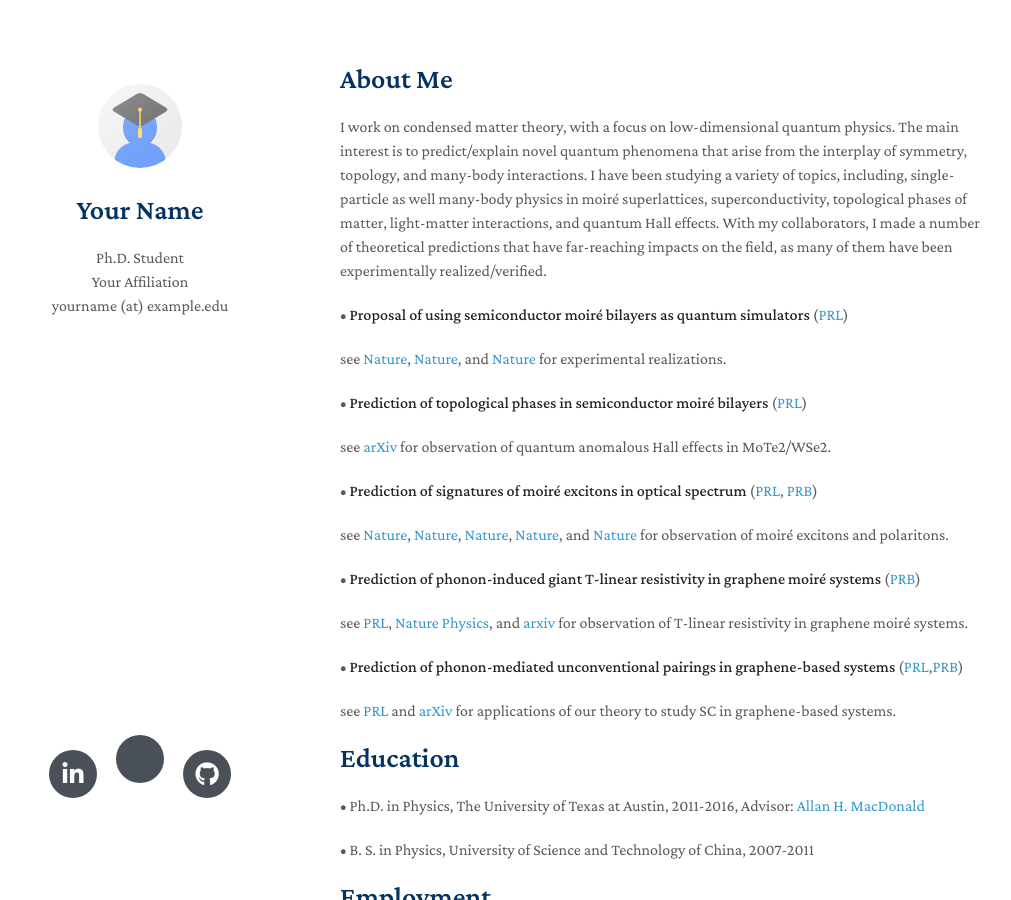
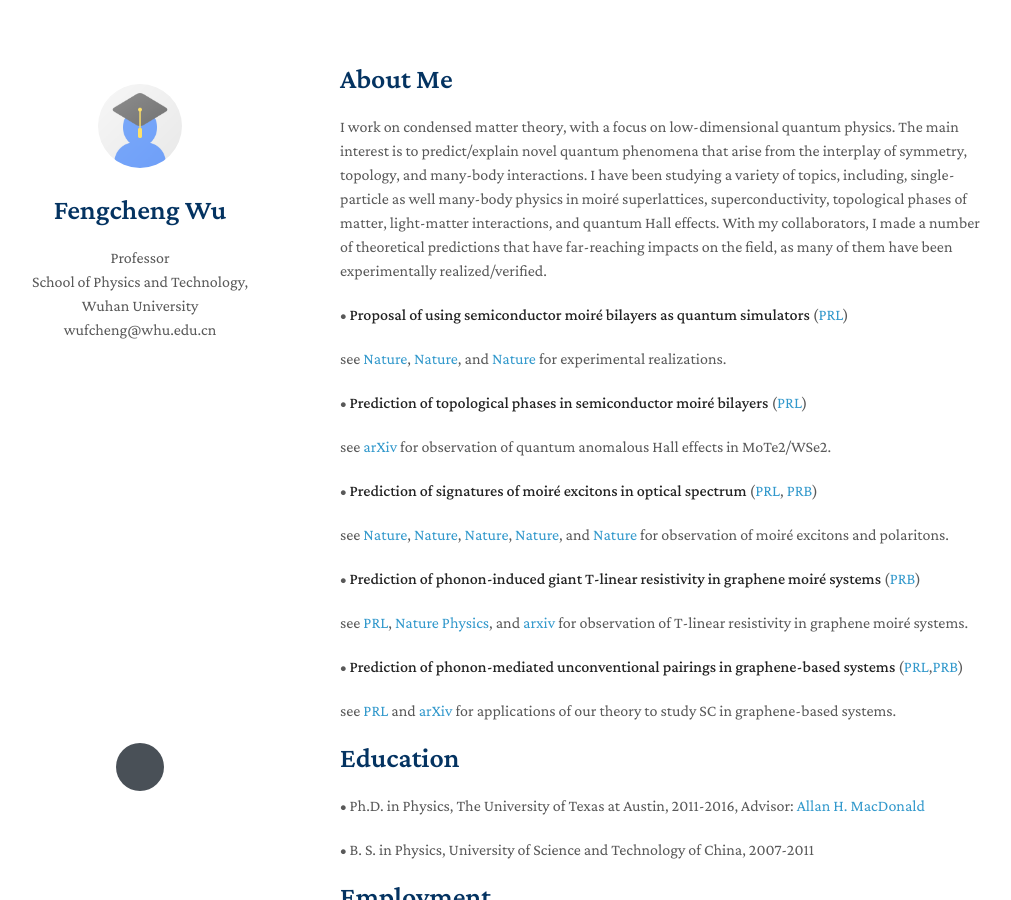
Before and after one commit to wufcheng/FengchengWu.github.io, a Jekyll site: the page built from index.md, in a window 1280 px wide and 900 px high. Shown: the whole window, without its empty margins (130-1141 px from the left). Built offline with Jekyll 4.4.1, drawn with Linux system fonts in a browser that asks for light colours; nearby versions of some CDN libraries; a style sheet for code colours, icons or effects is not loaded; our own code applies the rules of GitHub Pages for plain Markdown files.

Commit message:
Update _config.yml

```diff
--- a/_config.yml
+++ b/_config.yml
@@ -1,15 +1,10 @@
-title: Your Name
-position: Ph.D. Student
-affiliation: Your Affiliation
-email: yourname (at) example.edu
-keywords: minimal academic
-google_scholar: https://scholar.google.com/
-github_link: https://github.com/yaoyao-liu/minimal-light
-linkedin: https://www.linkedin.com/
+title: Fengcheng Wu
+position: Professor
+affiliation: School of Physics and Technology, Wuhan University
+email: wufcheng@whu.edu.cn
+google_scholar: https://scholar.google.com/citations?user=MIiCQ7wAAAAJ&hl=en
 avatar: ./assets/img/avatar.png
-google_analytics: UA-111540567-4
 favicon: ./assets/img/favicon.png
 favicon_dark: ./assets/img/favicon-dark.png
-description: The Minimal Light is a simple and elegant jekyll theme for academic personal homepage.
 canonical: https://minimal-light.yyliu.net/
 remote_theme: yaoyao-liu/minimal-light
```
